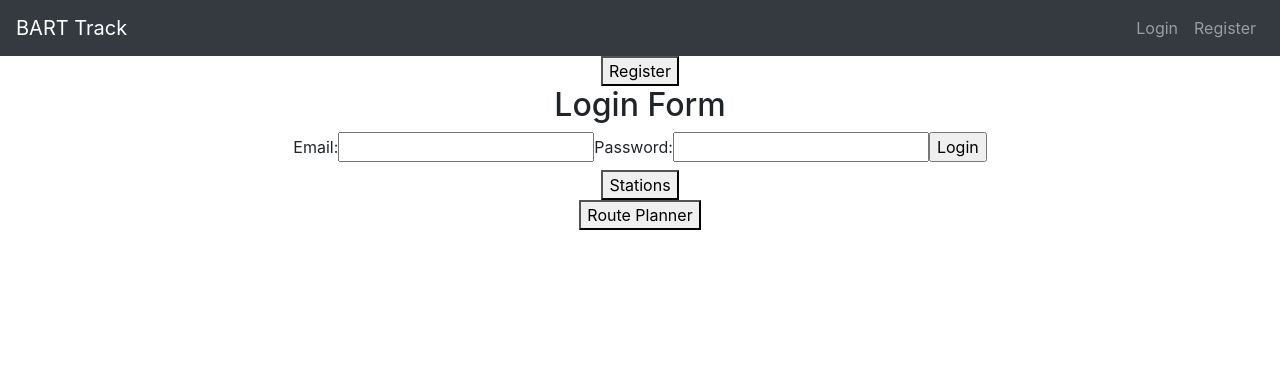
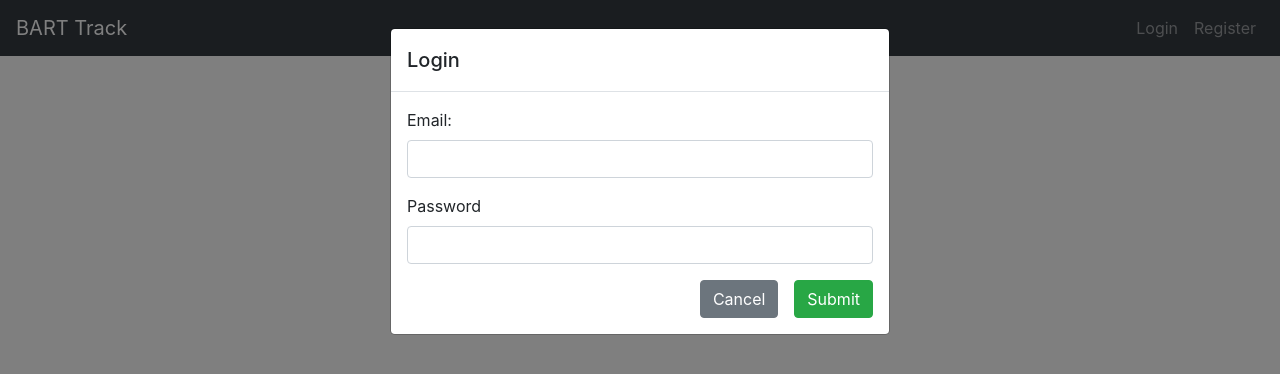
Before and after one commit to scottymccormick/react-bart-client, a React (Create React App) app: page / in a window 1280 px wide. Both pictures are taken after a click on the button "Login". Shown: the top 374 px of the page. Built offline with nearby package versions, Linux system fonts and the light colour scheme.

Commit message:
Add style to login modal.

```diff
--- a/src/App.js
+++ b/src/App.js
@@ -201,7 +201,7 @@
             <button onClick={this.toggleRegistrationModal}>Register</button>
           </div> : null}
         {this.state.showLogin ?
-          <Login handleLogin={this.handleLogin} handleLogout={this.handleLogout} currentUser={this.state}/> : null}
+          <Login handleLogin={this.handleLogin} handleLogout={this.handleLogout} currentUser={this.state} toggleLoginModal={this.toggleLoginModal}      showLogin={this.state.showLogin}/> : null}
         {this.state.showRegistration ?
           <Registration handleLogin={this.handleLogin} /> : null }
         {this.state.logged ?
--- a/src/components/Login.js
+++ b/src/components/Login.js
@@ -30,7 +30,7 @@
   }
   render() {
     return (
-      <LoginForm handleInput={this.handleInput} handleSubmit={this.handleSubmit} handleLogoutClick={this.handleLogoutClick} email={this.state.email} password={this.state.password} currentUser={this.props.currentUser}/>
+      <LoginForm handleInput={this.handleInput} handleSubmit={this.handleSubmit} handleLogoutClick={this.handleLogoutClick} email={this.state.email} password={this.state.password} currentUser={this.props.currentUser} toggleLoginModal={this.props.toggleLoginModal} showLogin={this.props.showLogin}/>
     )
   }
 }
--- a/src/containers/LoginForm.js
+++ b/src/containers/LoginForm.js
@@ -1,20 +1,38 @@
 import React from 'react';
+import {
+  Button,
+  Modal,
+  ModalHeader,
+  ModalBody,
+  ModalFooter,
+  Form,
+  FormGroup,
+  Label,
+  Input } from 'reactstrap';
 
 const LoginForm = (props) => {
   return (
     <div>
+      <Modal isOpen={props.showLogin} toggle={props.toggleLoginModal}>
+        <ModalHeader >Login</ModalHeader>
+        <ModalBody>
+        <Form onSubmit={props.handleSubmit}>
+          <FormGroup>
+            <Label for="emailInput">Email:</Label>
+            <Input type="email" name="email" id="emailInput" onChange={props.handleInput} value={props.email}/>
+          </FormGroup>
+          <FormGroup>
+            <Label>Password</Label>
+            <Input type="password" name="password" id="passwordInput" onChange={props.handleInput} value={props.password}/>
+          </FormGroup>
+          <Button color="success" className="ml-2 float-right">Submit</Button>
+          <Button color="secondary" className="mx-2 float-right">Cancel</Button>
+        </Form>
+        </ModalBody>
+      </Modal>
+
       <h2>Login Form</h2>
-      <form onSubmit={props.handleSubmit}>
-        <label>
-          Email:
-          <input type="email" name="email" onChange={props.handleInput} value={props.email}/><br/>
-        </label>
-        <label>
-          Password:
-          <input type="password" name="password" onChange={props.handleInput} value={props.password}/><br/>
-        </label>
-        <input type="submit" value="Login"/>
-      </form>
+
     </div>
   )
 }
```
